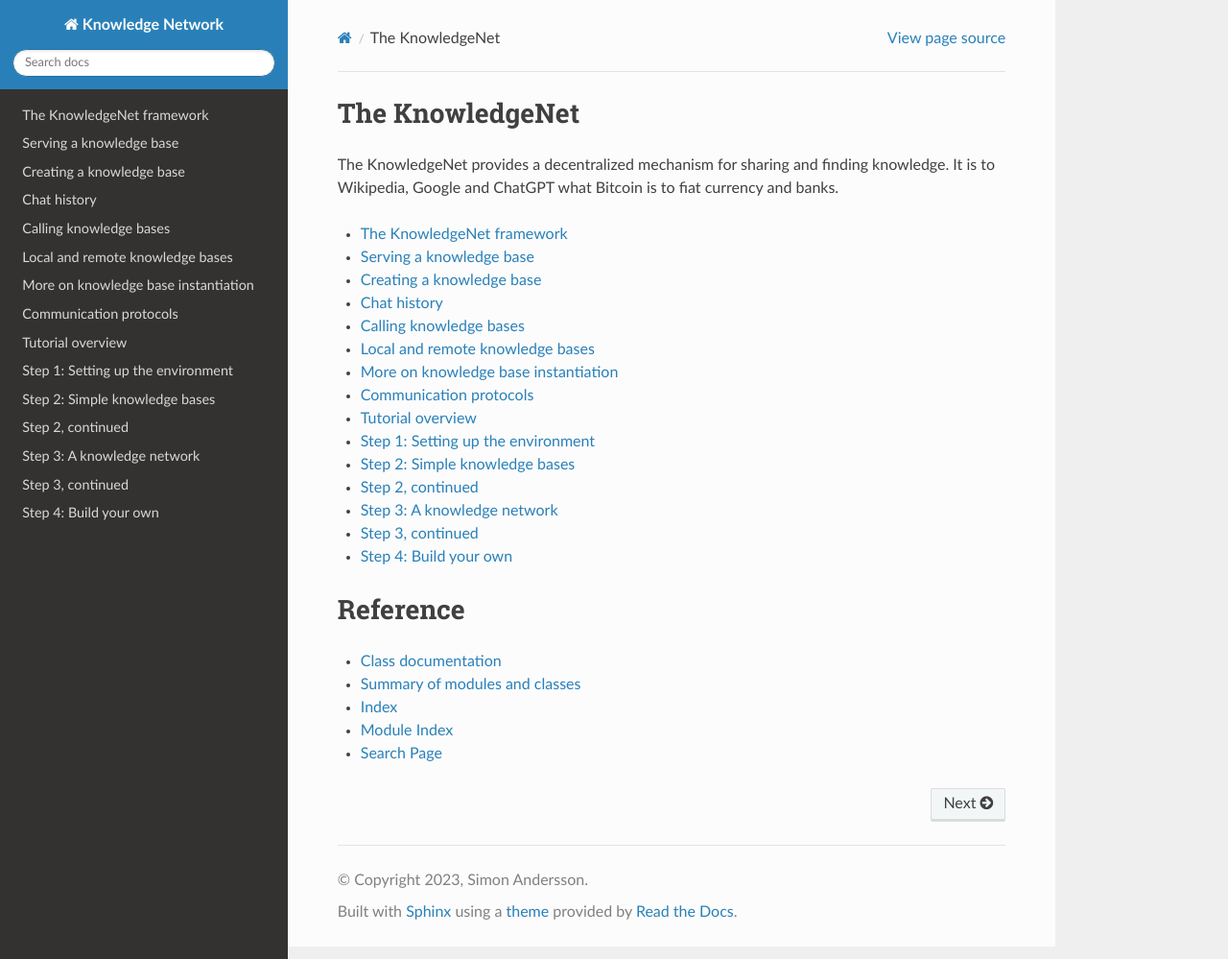
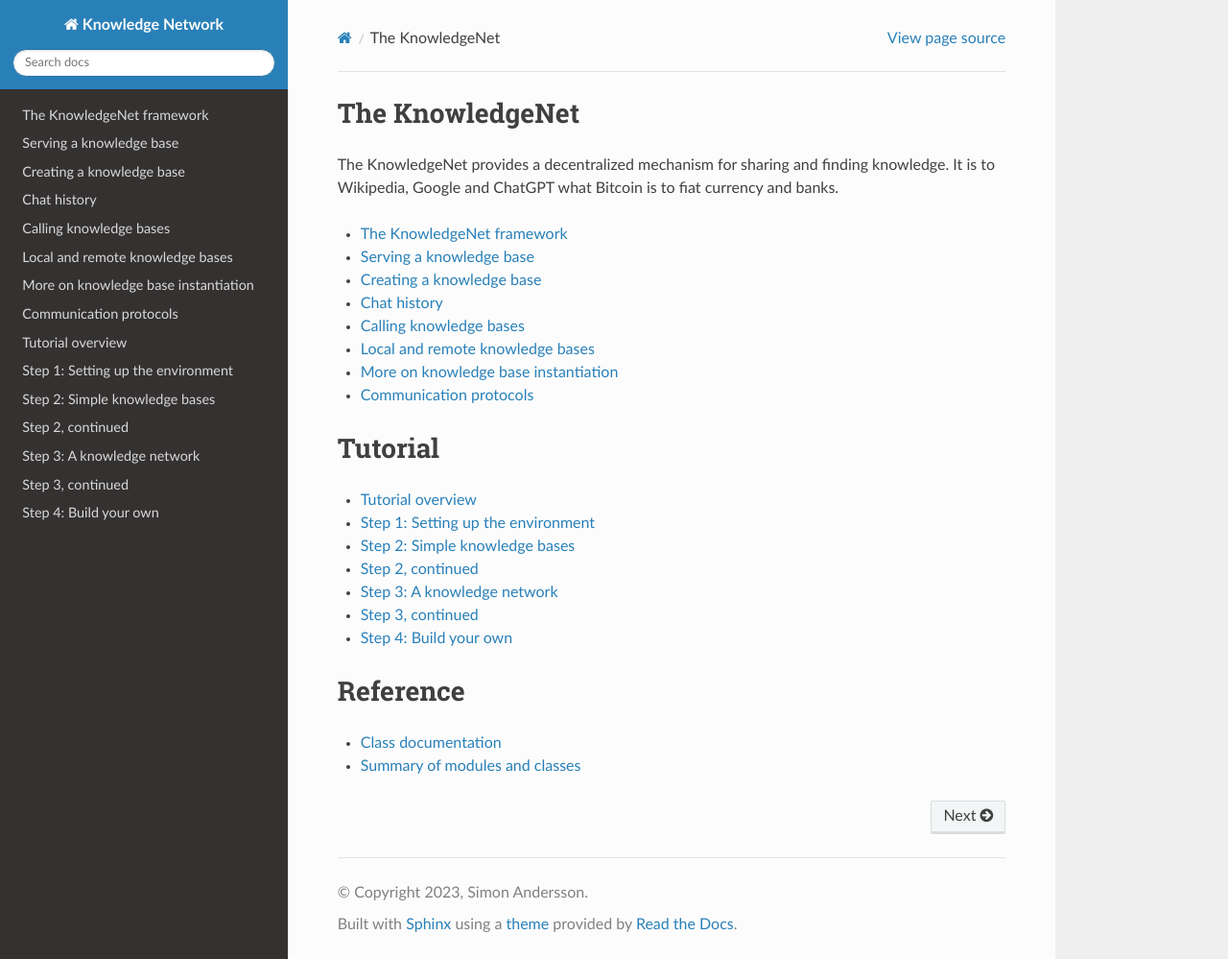
Before and after one commit to nilsdacke/knowledge_net, a Sphinx documentation site: the page built from docs/source/index.rst, in a window 1280 px wide and 999 px high. Shown: the whole window at 96% size. Built offline with Sphinx 7.4.7 and the Read the Docs theme 2.0.0, drawn with Linux system fonts in a browser that asks for light colours.

```diff
--- a/docs/source/index.rst
+++ b/docs/source/index.rst
@@ -20,6 +20,13 @@ It is to Wikipedia, Google and ChatGPT what Bitcoin is to fiat currency and bank
    local_and_remote
    instantiation
    protocols
+
+
+Tutorial
+========================================
+
+.. toctree::
+
    tutorial
    tutorial_1
    tutorial_2
@@ -34,6 +41,3 @@ Reference
 
 * :ref:`classes`
 * :ref:`api`
-* :ref:`genindex`
-* :ref:`modindex`
-* :ref:`search`
--- a/docs/source/tutorial_2.rst
+++ b/docs/source/tutorial_2.rst
@@ -20,7 +20,7 @@ To make the knowledge base available to the world, run
 
 .. code-block:: bash
 
-   $ python http_server_rag.py babbage "Charles Babbage" db/babbage examples/meta/victorian_science_sources.json 8001&
+   $ python http_server_rag.py babbage "Charles Babbage" db/babbage examples/meta/victorian-science-sources.json 8001&
 
 Our Charles Babbage knowledge base is now served over HTTP! How do we talk to it? Run this:
 
@@ -39,5 +39,5 @@ additional knowledge bases, about Charles Darwin and Francis Galton.
    $ python build_database.py examples/documents/darwin/ db/darwin
    $ python build_database.py examples/documents/galton/ db/galton
    $
-   $ python http_server_rag.py darwin "Charles Darwin" db/darwin examples/meta/victorian_science_sources.json 8002&
-   $ python http_server_rag.py galton "Francis Galton" db/galton examples/meta/victorian_science_sources.json 8003&
+   $ python http_server_rag.py darwin "Charles Darwin" db/darwin examples/meta/victorian-science-sources.json 8002&
+   $ python http_server_rag.py galton "Francis Galton" db/galton examples/meta/victorian-science-sources.json 8003&
--- a/docs/source/tutorial_3.rst
+++ b/docs/source/tutorial_3.rst
@@ -18,6 +18,6 @@ Make sure that the knowledge base servers we started are still running. Then run
 
 .. code-block:: bash
 
-   $
+   $ streamlit run streamlit_ui.py -- examples/knowledgebases/victorian
 
 A chat page should open in your browser.
```
Also changed, not shown: 4 other files.
